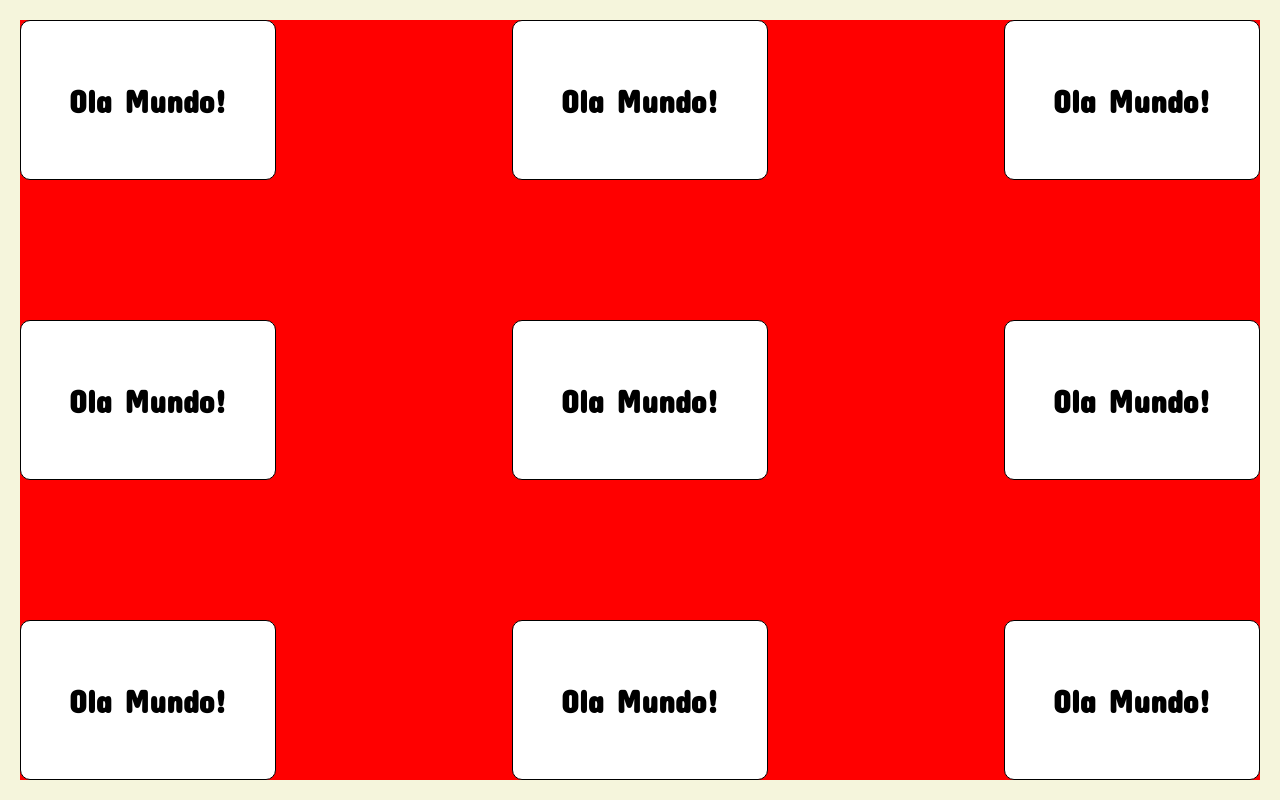
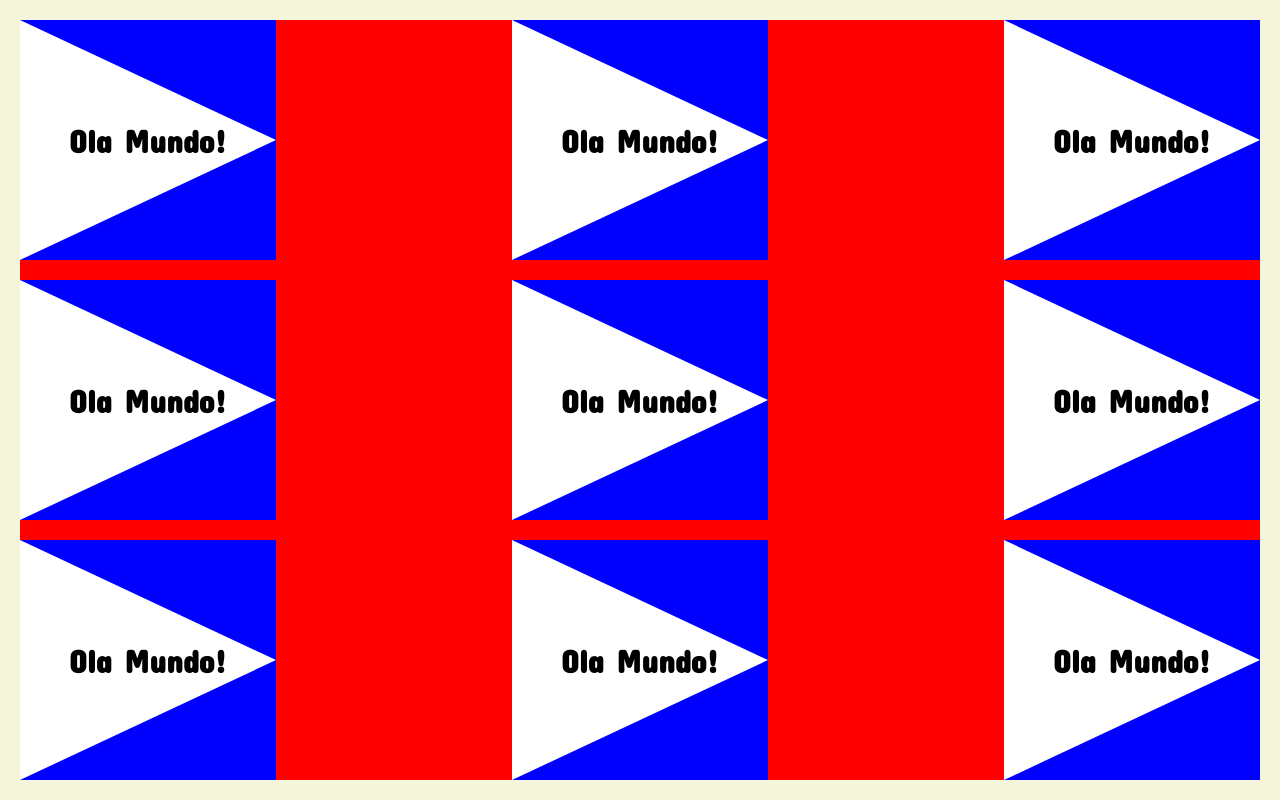
Before and after one commit to SIA2602/Estudo-HTML-CSS, a plain HTML site: page studyPositionElements/index.html in a window 1280 px wide. Drawn offline with Linux system fonts and the light colour scheme.

Commit message:
Realizando estudo de criacao da forma triangulo e trabalhando em seu posicionamento e do texto dentro de um box.

```diff
--- a/studyPositionElements/css/styles.css
+++ b/studyPositionElements/css/styles.css
@@ -27,12 +27,14 @@ body{
     align-items: center;
 }
 
-.card01, .card02, .card03, .card04, .card05, .card06, .card07, .card08, .card09{
+h1{
+    position: absolute;
+}
+
+.boxDelimiterForm01, .boxDelimiterForm02, .boxDelimiterForm03, .boxDelimiterForm04, .boxDelimiterForm05, .boxDelimiterForm06, .boxDelimiterForm07, .boxDelimiterForm08, .boxDelimiterForm09{
+    height: 30vh;
     width: 20vw;
-    height: 20vh;
-    background-color: white;
-    border-radius: 10px;
-    border: 1px solid black;
+    background-color: blue;
 
     display: flex;
     align-items: center;
@@ -41,38 +43,49 @@ body{
     position: absolute;
 }
 
-.card01{
+.boxDelimiterForm01{
     top: 0;
     left: 0;
 }
 
-.card02{
+.boxDelimiterForm02{
     top: 0;
 }
 
-.card03{
+.boxDelimiterForm03{
     top: 0;
     right: 0;
 }
 
-.card04{
+.boxDelimiterForm04{
     left: 0;
 }
 
-.card06{
+.boxDelimiterForm06{
     right: 0;
 }
 
-.card07{
+.boxDelimiterForm07{
     bottom: 0;
     left: 0;
 }
 
-.card08{
+.boxDelimiterForm08{
     bottom: 0;
 }
 
-.card09{
+.boxDelimiterForm09{
     bottom: 0;
     right: 0;
 }
+
+.card01, .card02, .card03, .card04, .card05, .card06, .card07, .card08, .card09{
+    width: 0;
+    height: 0;
+    border-top: 15vh solid transparent;
+    border-bottom: 15vh solid transparent;
+    border-left: 20vw solid #ffffff;
+
+    position: absolute;
+    left: 0;
+}
--- a/studyPositionElements/index.html
+++ b/studyPositionElements/index.html
@@ -3,6 +3,7 @@
     <head>
         <meta charset="utf-8" />
         <meta name="Study Position Elements"/>
+        <meta name="viewport" content="user-scalable=no, initial-scale=1, maximum-scale=1, minimum-scale=1, width=device-width, height=device-height, target-densitydpi=device-dpi" />
         <title>Study Position Elements</title>
         <link rel="icon" href="assets/img/icon.png">
 
@@ -16,16 +17,53 @@
     <body>
         <div class="telaInicial">
             <div class="boxDelimiter">
-                <div class="card01"><h1>Ola Mundo!</h1></div>
-                <div class="card02"><h1>Ola Mundo!</h1></div>
-                <div class="card03"><h1>Ola Mundo!</h1></div>
-                <div class="card04"><h1>Ola Mundo!</h1></div>
-                <div class="card05"><h1>Ola Mundo!</h1></div>
-                <div class="card06"><h1>Ola Mundo!</h1></div>
-                <div class="card07"><h1>Ola Mundo!</h1></div>
-                <div class="card08"><h1>Ola Mundo!</h1></div>
-                <div class="card09"><h1>Ola Mundo!</h1></div>
+
+                <div class="boxDelimiterForm01">
+                    <div class="card01"></div>
+                    <h1>Ola Mundo!</h1>
+                </div>
+
+                <div class="boxDelimiterForm02">
+                    <div class="card02"></div>
+                    <h1>Ola Mundo!</h1>
+                </div>
+
+                <div class="boxDelimiterForm03">
+                    <div class="card03"></div>
+                    <h1>Ola Mundo!</h1>
+                </div>
+
+                <div class="boxDelimiterForm04">
+                    <div class="card04"></div>
+                    <h1>Ola Mundo!</h1>
+                </div>
+
+                <div class="boxDelimiterForm05">
+                    <div class="card05"></div>
+                    <h1>Ola Mundo!</h1>
+                </div>
+
+                <div class="boxDelimiterForm06">
+                    <div class="card06"></div>
+                    <h1>Ola Mundo!</h1>
+                </div>
+
+                <div class="boxDelimiterForm07">
+                    <div class="card07"></div>
+                    <h1>Ola Mundo!</h1>
+                </div>
+
+                <div class="boxDelimiterForm08">
+                    <div class="card08"></div>
+                    <h1>Ola Mundo!</h1>
+                </div>
+
+                <div class="boxDelimiterForm09">
+                    <div class="card09"></div>
+                    <h1>Ola Mundo!</h1>
+                </div>
             </div>
         </div>
+
     </body>
 </html>
```
